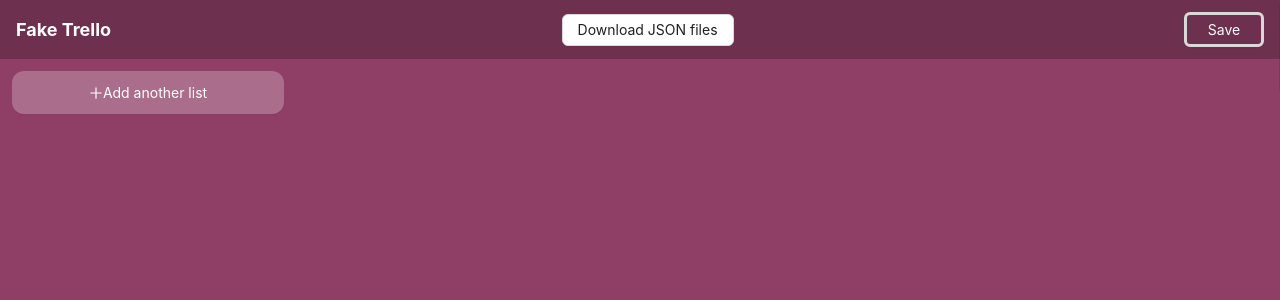
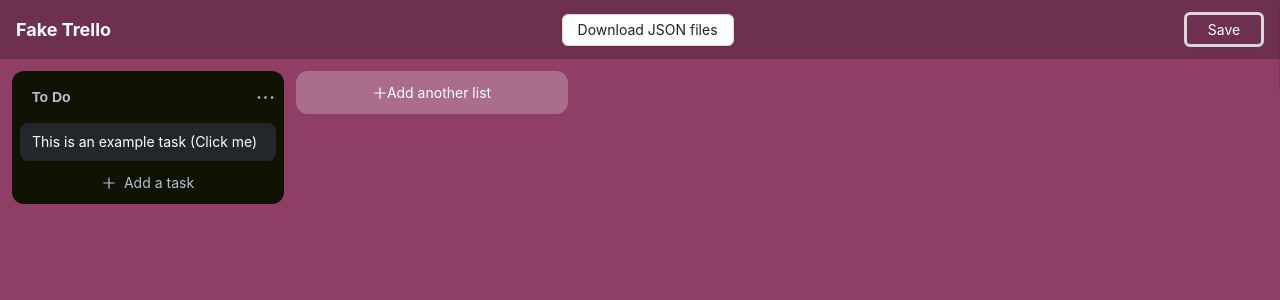
Before and after one commit to luongngocsontung/FakeTrello, a React (Vite) app: page / in a window 1280 px wide. Shown: the top 300 px of the page. Built offline with nearby package versions, Linux system fonts and the light colour scheme.

Commit message:
Add initial state data for list, task

```diff
--- a/src/components/common/TaskModal/index.tsx
+++ b/src/components/common/TaskModal/index.tsx
@@ -166,6 +166,7 @@
         box-sizing: border-box;
         border-radius: 8px;
         min-height: 600px;
+        max-height: 600px;
         width: 768px;
         overflow-x: none;
         overflow-y: scroll;
--- a/src/features/FakeTrello/trelloSlice.ts
+++ b/src/features/FakeTrello/trelloSlice.ts
@@ -8,7 +8,9 @@
 }
 
 const initialState: TrelloState = {
-    listsId: JSON.parse(localStorage.getItem("trello") || "{}")?.listsId || [],
+    listsId: JSON.parse(localStorage.getItem("trello") || "{}")?.listsId || [
+        "initial-list-id",
+    ],
 };
 
 const handleAddListId = (state: TrelloState, listId: string) => {
--- a/src/features/Lists/listsSlice.ts
+++ b/src/features/Lists/listsSlice.ts
@@ -17,7 +17,9 @@
 }
 
 const initialState: ListSliceState = {
-    lists: JSON.parse(localStorage.getItem("trelloLists") || "{}")?.lists || [],
+    lists: JSON.parse(localStorage.getItem("trelloLists") || "{}")?.lists || [
+        { id: "initial-list-id", title: "To Do", tasksId: ["initial-task-id"] },
+    ],
 };
 
 export const ListsSlice = createSlice({
--- a/src/features/Tasks/taskSlice.ts
+++ b/src/features/Tasks/taskSlice.ts
@@ -14,7 +14,15 @@
 }
 
 const initialState: TaskSliceState = {
-    tasks: JSON.parse(localStorage.getItem("trelloTasks") || "{}")?.tasks || [],
+    tasks: JSON.parse(localStorage.getItem("trelloTasks") || "{}")?.tasks || [
+        {
+            listId: "initial-list-id",
+            id: "initial-task-id",
+            title: "This is an example task (Click me)",
+            description:
+                "Hello,\nI created this app to show to you since your product is a page builder which need to implement drag and drop algorithm too. \nThank you for reading this ^^",
+        },
+    ],
 };
 
 export const TasksSlice = createSlice({
```
Also changed, not shown: src/data.json (+14 -0 lines).
